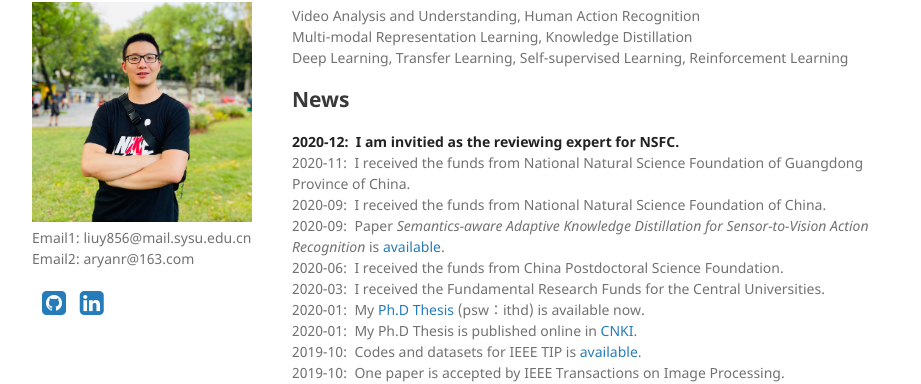
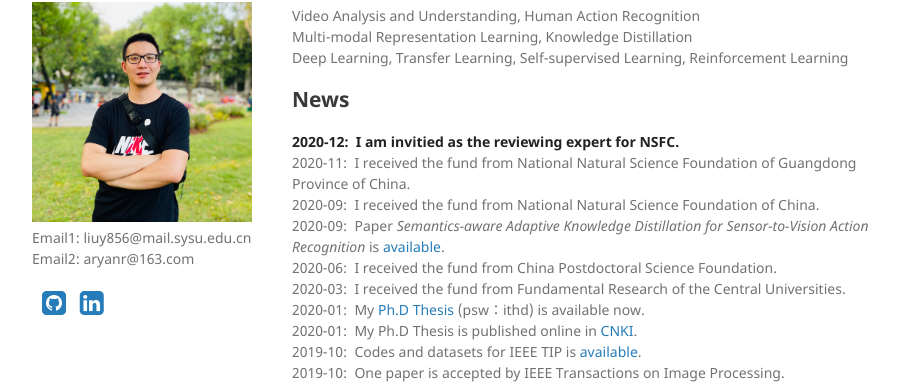
Before and after one commit to YangLiu9208/home, a Jekyll site: the page built from index.md, in a window 1280 px wide and 900 px high, scrolled down 346 px. Shown: the part 107-491 px from the top of the window, without its empty margins (178-1099 px from the left). Built offline with Jekyll 4.4.1, drawn with Linux system fonts in a browser that asks for light colours; a style sheet for code colours, icons or effects is not loaded.

Commit message:
Update index.md

```diff
--- a/index.md
+++ b/index.md
@@ -13,11 +13,11 @@ Deep Learning, Transfer Learning, Self-supervised Learning, Reinforcement Learni
 
 ## News
 **2020-12:&nbsp; I am invitied as the reviewing expert for NSFC.**
-2020-11:&nbsp; I received the funds from National Natural Science Foundation of Guangdong Province of China.
-2020-09:&nbsp; I received the funds from National Natural Science Foundation of China.
+2020-11:&nbsp; I received the fund from National Natural Science Foundation of Guangdong Province of China.
+2020-09:&nbsp; I received the fund from National Natural Science Foundation of China.
 2020-09:&nbsp; Paper *Semantics-aware Adaptive Knowledge Distillation for Sensor-to-Vision Action Recognition* is [available](https://arxiv.org/abs/2009.00210).
-2020-06:&nbsp; I received the funds from China Postdoctoral Science Foundation.
-2020-03:&nbsp; I received the Fundamental Research Funds for the Central Universities.
+2020-06:&nbsp; I received the fund from China Postdoctoral Science Foundation.
+2020-03:&nbsp; I received the fund from Fundamental Research of the Central Universities.
 2020-01:&nbsp; My [Ph.D Thesis](https://pan.baidu.com/s/1-Co8GcHEa7A1rST6oe171g) (psw：ithd) is available now.
 2020-01:&nbsp; My Ph.D Thesis is published online in [CNKI](https://www.cnki.net/).
 2019-10:&nbsp; Codes and datasets for IEEE TIP is [available](https://yangliu9208.github.io/DIVAFN/).
```
